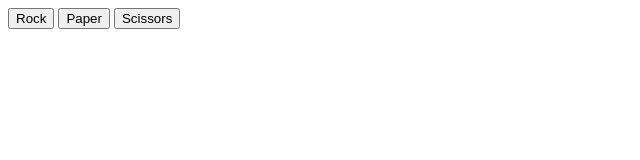
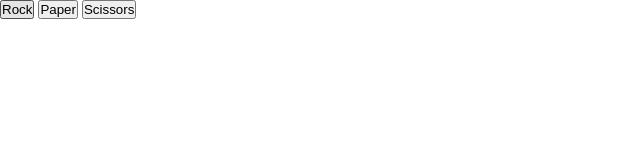
Before and after one commit to Vali644/rock-paper-scissors, a plain HTML site: page index.html in a window 1280 px wide. Shown: the whole page, without its empty margins (0-640 px from the left). Drawn offline with Linux system fonts and the light colour scheme.

Commit message:
Add basic bage structure

```diff
--- a/index.html
+++ b/index.html
@@ -8,8 +8,19 @@
     <script type="text/javascript" src="script.js" defer></script>
 </head>
 <body>
-    <button id="rock">Rock</button>
-    <button id="paper">Paper</button>
-    <button id="scissors">Scissors</button>
+    <div id="container">
+        <div id="top">
+            <div id="result"></div>
+            <div id="playerScore"></div>
+            <div id="comScore"></div>
+        </div>
+        <div id="bottom">
+            <button id="rock">Rock</button>
+            <button id="paper">Paper</button>
+            <button id="scissors">Scissors</button>
+        </div>
+    </div>
+
+
 </body>
 </html>
--- a/script.js
+++ b/script.js
@@ -17,7 +17,6 @@ function getComputerChoice () {
 
 function play (playerSelection, computerSelection) {
     playerSelection = playerSelection.toLowerCase();
-    console.log(computerSelection + "  +  " + playerSelection)
     if (playerSelection == "rock") {
         switch (computerSelection) {
             case "Rock":
--- a/style.css
+++ b/style.css
@@ -0,0 +1,4 @@
+* {
+    margin: 0;
+    padding: 0;
+}
```
